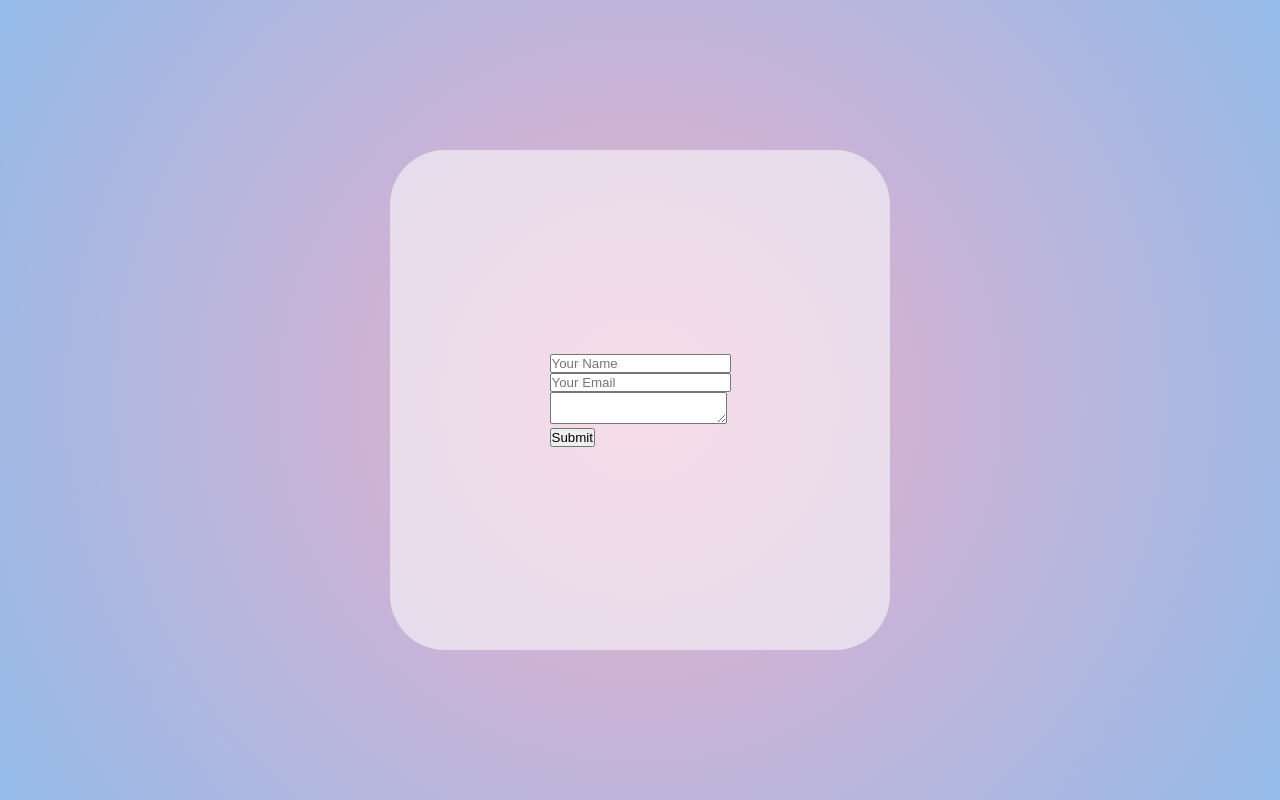
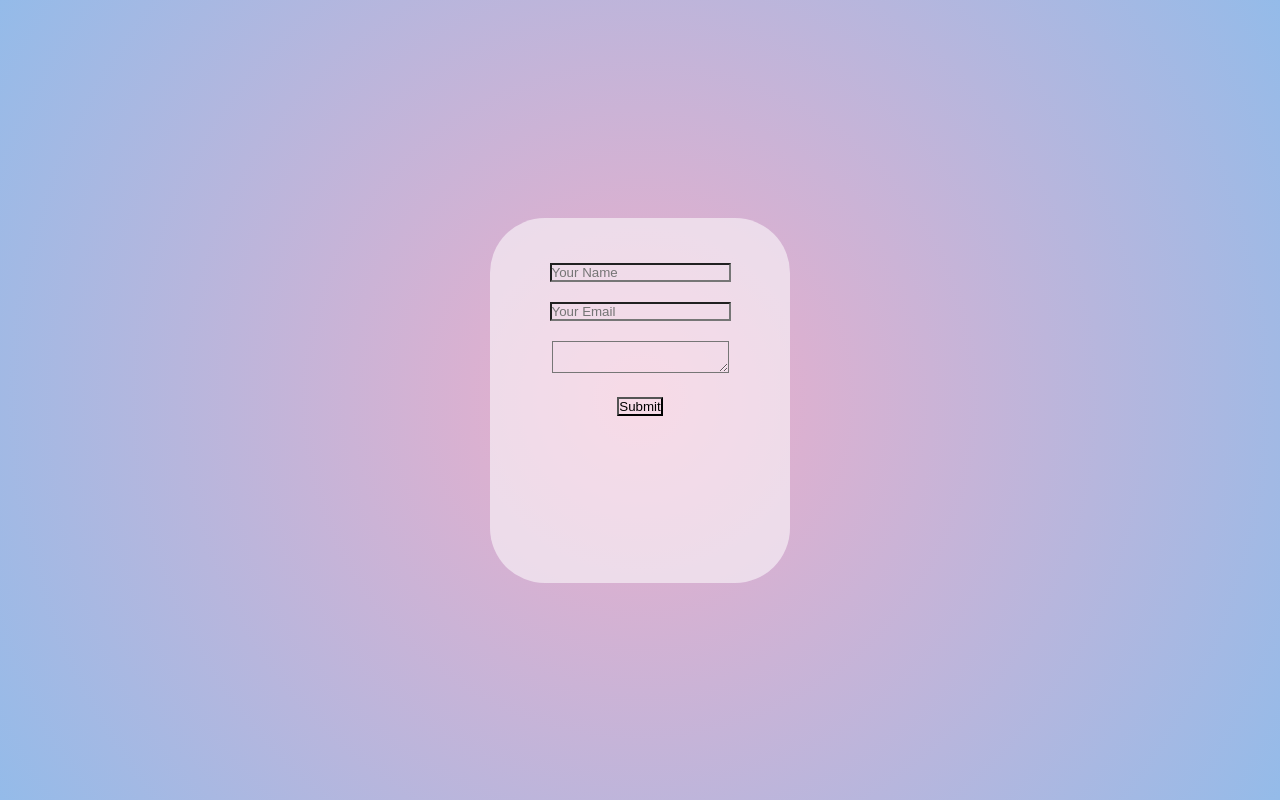
Before and after one commit to ovinhovini/formulario, a plain HTML site: page index.html in a window 1280 px wide. Drawn offline with Linux system fonts and the light colour scheme.

Commit message:
Update style.css

```diff
--- a/style.css
+++ b/style.css
@@ -12,12 +12,29 @@ body {
   background: rgb(238,174,202);
 background: radial-gradient(circle, rgba(238,174,202,1) 0%, rgba(148,187,233,1) 100%);
 }
+
 #container {
-  display: flex;
-  align-items: center;
-  justify-content: center;
-  width: 500px;
-  height: 500px;
+  text-align: center;
+  width: 300px;
+  height: 40%;
   background-color: rgba(255, 255, 255, 0.548);
   border-radius: 55px;
+  padding-top: 45px;
+
+  display: flex;
+  justify-content: center;
 }
+
+form{
+   display: flex;
+   flex-direction:column;
+  align-items: center;
+  gap: 20px;
+}
+
+input {
+  background-color: transparent;
+}
+textarea {
+  background-color: transparent;
+}
```
